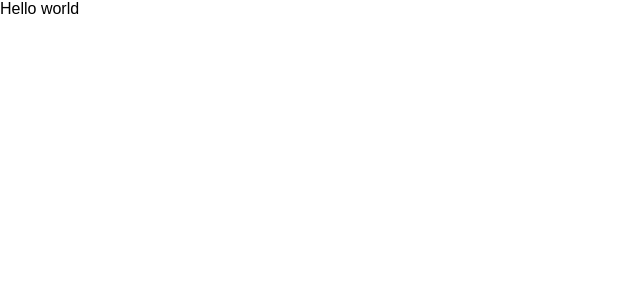
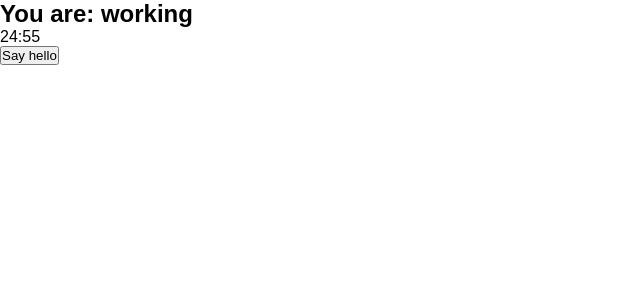
Before and after one commit to Juan-Severiano/pomodoro-react-ts, a React (Vite) app: page / in a window 1280 px wide. Shown: the top 300 px of the page, without its empty margins (0-640 px from the left). Built offline with nearby package versions, Linux system fonts and the light colour scheme.

Commit message:
[refactor] logic of the cronometer created

```diff
--- a/src/App.tsx
+++ b/src/App.tsx
@@ -1,9 +1,10 @@
+import { PomodoroTimer } from "./components/pomodoro-timer"
 
 function App(): JSX.Element {
 
   return (
     <>
-      Hello world
+      <PomodoroTimer defaultPomodoroTime={1500} />
     </>
   )
 }
--- /dev/null
+++ b/src/components/button.tsx
@@ -0,0 +1,11 @@
+interface Props {
+  text: string;
+  className?: string;
+  onClick?: () => void;
+}
+
+export function Button(props: Props): JSX.Element {
+  return (
+    <button className={props.className} onClick={props.onClick}>{props.text}</button>
+  )
+}
--- /dev/null
+++ b/src/components/pomodoro-timer.tsx
@@ -0,0 +1,24 @@
+import { useState } from "react"
+import { useInterval } from "../hooks/use-interval";
+import { Button } from "./button";
+import { Timer } from "./timer";
+
+interface Props {
+  defaultPomodoroTime: number
+}
+
+export function PomodoroTimer(props: Props): JSX.Element {
+  const [mainTime, setMainTime] = useState(props.defaultPomodoroTime);
+
+  useInterval(() => {
+    setMainTime(mainTime - 1)
+  }, 1000)
+
+  return (
+    <div className="pomodoro">
+      <h2>You are: working</h2>
+      <Timer mainTime={mainTime} />
+      <Button text='Say hello' onClick={() => console.log('Hi')} />
+    </div>
+  )
+}
--- /dev/null
+++ b/src/components/timer.tsx
@@ -0,0 +1,9 @@
+import { secondsToTime } from "../utils/seconds-to-time"
+
+interface Props {
+  mainTime: number
+}
+
+export function Timer(props: Props): JSX.Element {
+  return <div className="timer">{secondsToTime(props.mainTime)}</div>
+}
--- /dev/null
+++ b/src/hooks/use-interval.tsx
@@ -0,0 +1,19 @@
+import { useEffect, useRef } from "react";
+
+export function useInterval<C extends CallableFunction>(callback: C, delay: number | null): void {
+  const savedCallback = useRef<C>();
+
+  useEffect(() => {
+    savedCallback.current = callback;
+  }, [callback]);
+
+  useEffect(() => {
+    function tick() {
+      if (savedCallback.current) savedCallback.current();
+    }
+    if (delay !== null) {
+      const id = setInterval(tick, delay);
+      return () => clearInterval(id)
+    }
+  }, [delay])
+}
--- /dev/null
+++ b/src/utils/seconds-to-time.ts
@@ -0,0 +1,6 @@
+export function secondsToTime(seconds: number): string {
+  const zeroLeft = (n: number) => Math.floor(n).toString().padStart(2, '0');
+  const min = zeroLeft((seconds / 60) % 60);
+  const sec = zeroLeft((seconds % 60) % 60);
+  return `${min}:${sec}`
+}
```
